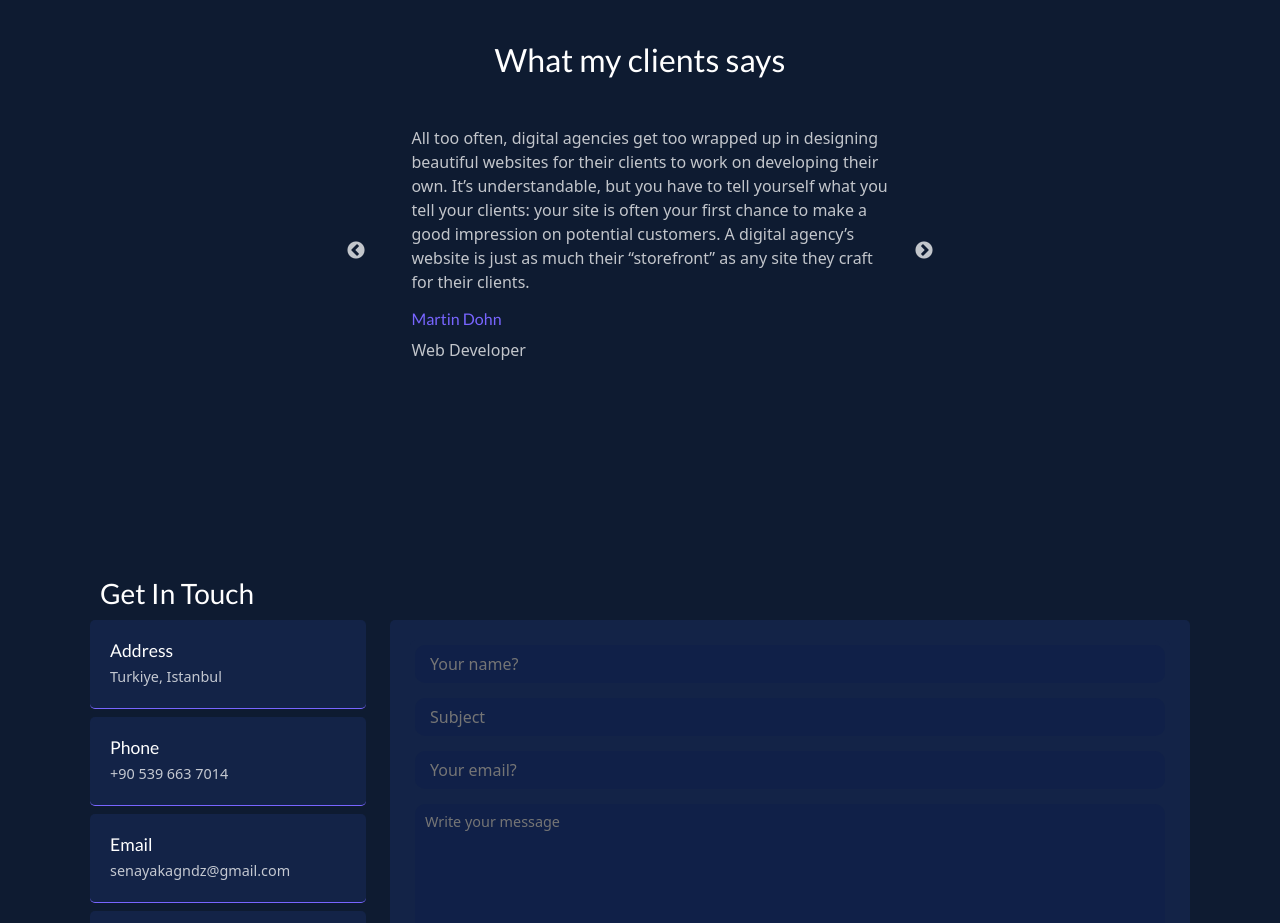
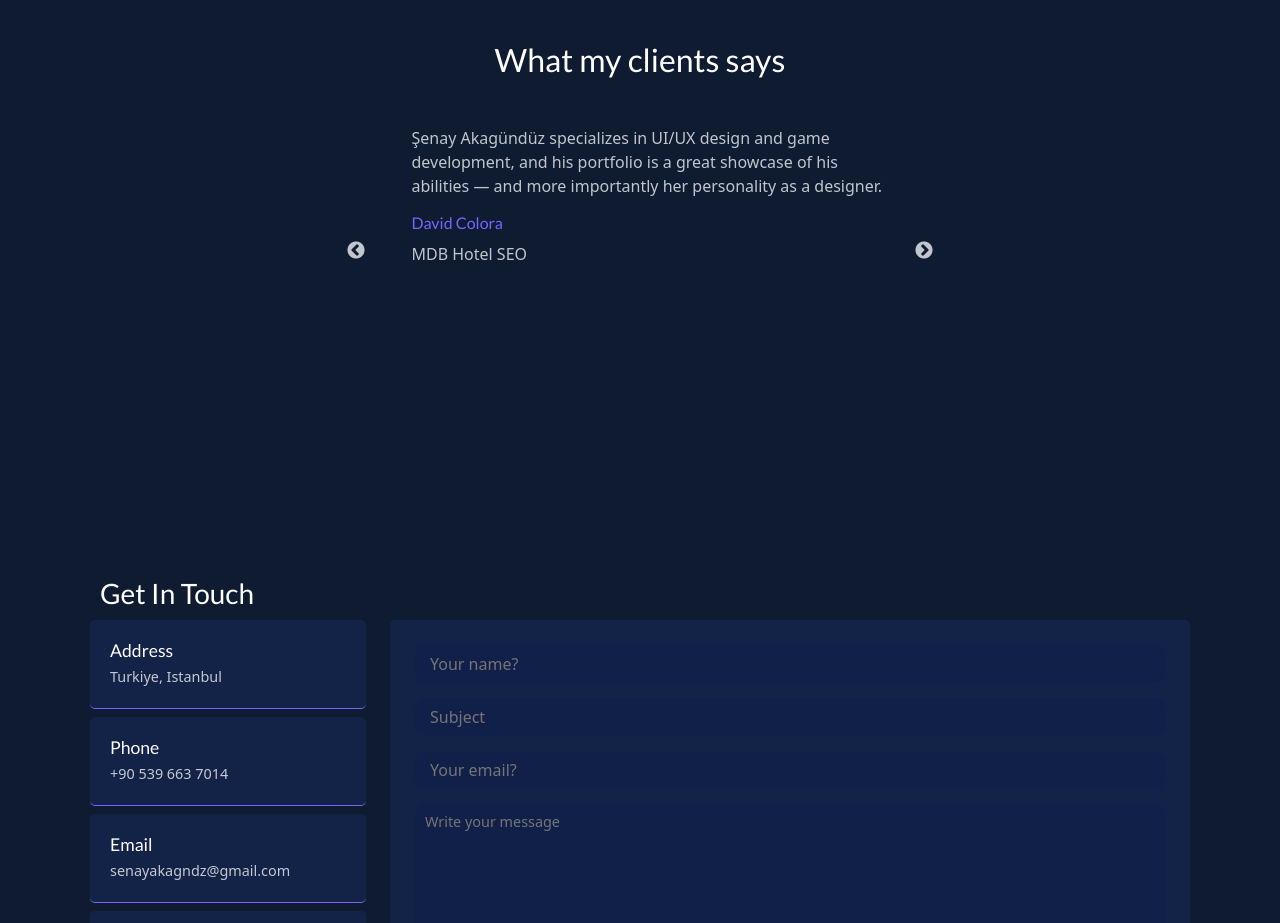
Before and after one commit to senayakagunduz/portfolio-app, a React (Create React App) app: page / in a window 1280 px wide. Shown: the part 3640-4563 px from the top of the page. Built offline with nearby package versions, Linux system fonts and the light colour scheme.

Commit message:
text changed

```diff
--- a/src/components/testimonials/Testimonials.jsx
+++ b/src/components/testimonials/Testimonials.jsx
@@ -41,31 +41,28 @@ const Testimonials = () => {
               <div>
                 <div className="single__testimonial">
                   <p>
-                    All too often, digital agencies get too wrapped up in
-                    designing beautiful websites for their clients to work on
-                    developing their own. It’s understandable, but you have to
-                    tell yourself what you tell your clients: your site is often
-                    your first chance to make a good impression on potential
-                    customers. A digital agency’s website is just as much their
-                    “storefront” as any site they craft for their clients.
+                    Şenay leans into colorful, maximalist design with fun
+                    elements like hover animations, a rainbow-gradient color
+                    scheme, and wacky graphics such as pineapples and dolphins.
+                    In a world where clean and minimalist design is often
+                    favored, it’s great to see designers who step out of the box
+                    and be able to clearly showcase their work while still
+                    bringing in their personality and fun.
                   </p>
-                  <h6>Martin Dohn</h6>
-                  <p>Web Developer</p>
+                  <h6>Maria Maxim</h6>
+                  <p>Online shopping owner</p>
                 </div>
               </div>
               <div>
                 <div className="single__testimonial">
                   <p>
-                    All too often, digital agencies get too wrapped up in
-                    designing beautiful websites for their clients to work on
-                    developing their own. It’s understandable, but you have to
-                    tell yourself what you tell your clients: your site is often
-                    your first chance to make a good impression on potential
-                    customers. A digital agency’s website is just as much their
-                    “storefront” as any site they craft for their clients.
+                    Şenay Akagündüz specializes in UI/UX design and game
+                    development, and his portfolio is a great showcase of his
+                    abilities — and more importantly her personality as a
+                    designer.
                   </p>
-                  <h6>Martin Dohn</h6>
-                  <p>Web Developer</p>
+                  <h6>David Colora</h6>
+                  <p>MDB Hotel SEO</p>
                 </div>
               </div>
             </Slider>
```
